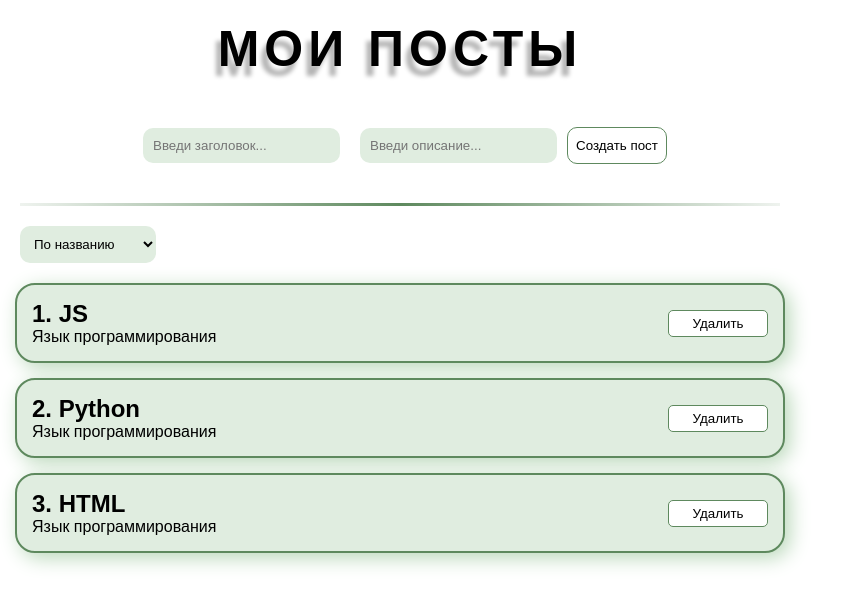
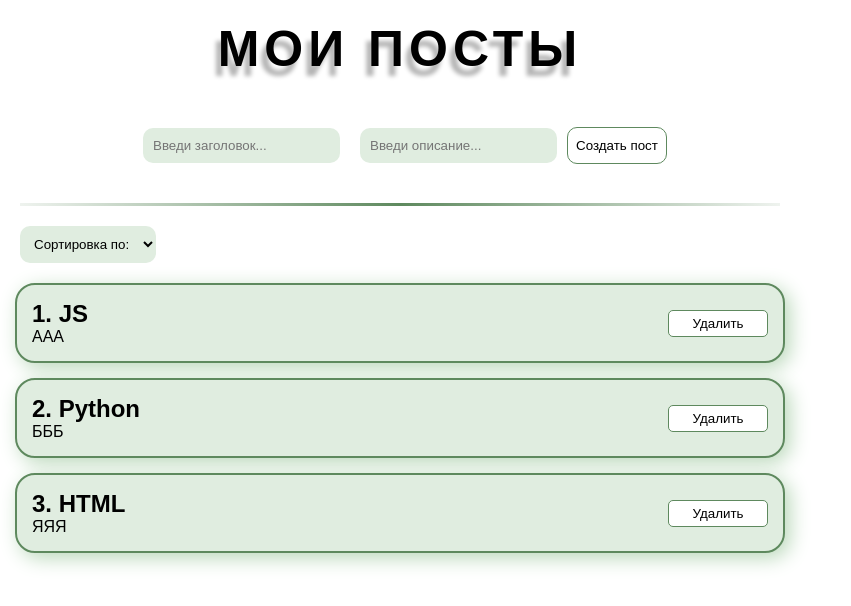
Before and after one commit to innsomnia/reactUlbi, a React (Create React App) app: page / in a window 1280 px wide. Shown: the top 606 px of the page, without its empty margins (0-851 px from the left). Built offline with nearby package versions, Linux system fonts and the light colour scheme.

Commit message:
Сортировка массива

```diff
--- a/src/App.tsx
+++ b/src/App.tsx
@@ -16,10 +16,11 @@ export const ContextForPosts = createContext<ContextType>({
 
 export const App = () => {
   const [posts, setPosts] = useState([
-    { id: 1, postTitle: 'JS', postBody: 'Язык программирования' },
-    { id: 2, postTitle: 'Python', postBody: 'Язык программирования' },
-    { id: 3, postTitle: 'HTML', postBody: 'Язык программирования' },
+    { id: 1, postTitle: 'JS', postBody: 'ААА' },
+    { id: 2, postTitle: 'Python', postBody: 'БББ' },
+    { id: 3, postTitle: 'HTML', postBody: 'ЯЯЯ' },
   ])
+  const [selectedSort, setSelectedSort] = useState('')
 
   const addNewPost = useCallback((newPost: Post) => {
     setPosts((prev) => [...prev, newPost])
@@ -29,11 +30,26 @@ export const App = () => {
     setPosts((prevPosts) => prevPosts.filter((post) => post.id !== id))
   }, [])
 
+  const sortPosts = (sort: keyof Post) => {
+    setSelectedSort(sort)
+
+    setPosts(
+      [...posts].sort((a, b) => {
+        if (typeof a[sort] === 'string' && typeof b[sort] === 'string') {
+          return (a[sort] as string).localeCompare(b[sort] as string)
+        }
+        return 0
+      })
+    )
+  }
+
   return (
     <div className={styles.appContainer}>
       <PostForm addNewPost={addNewPost} />
       <hr className={styles.line} />
       <MySelect
+        value={selectedSort}
+        onChange={sortPosts}
         defaultValue={'Сортировка по:'}
         options={[
           { value: 'postTitle', name: 'По названию' },
--- a/src/UI/Select/MySelect.tsx
+++ b/src/UI/Select/MySelect.tsx
@@ -1,15 +1,21 @@
 import styles from './MySelect.module.scss'
 import { Option } from '../../typeModules/modules'
+import { Post } from '../../typeModules/modules'
 
 interface SelectOptions {
   options: Option[]
   defaultValue: string
+  value: string
+  onChange: (value: keyof Post) => void
 }
 
-export const MySelect = ({ options, defaultValue }: SelectOptions) => {
+export const MySelect = ({ options, defaultValue, value, onChange }: SelectOptions) => {
   return (
     <div className={styles.selectContainer}>
-      <select className={styles.sectionSelect}>
+      <select
+        className={styles.sectionSelect}
+        value={value}
+        onChange={(event) => onChange(event.target.value as keyof Post)}>
         <option disabled value=''>
           {defaultValue}
         </option>
```
